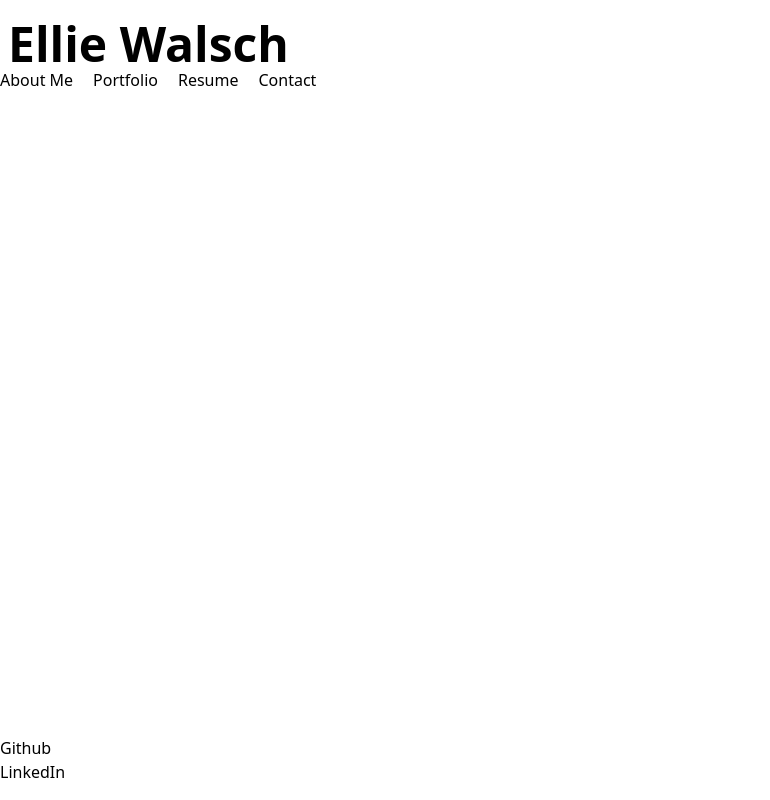
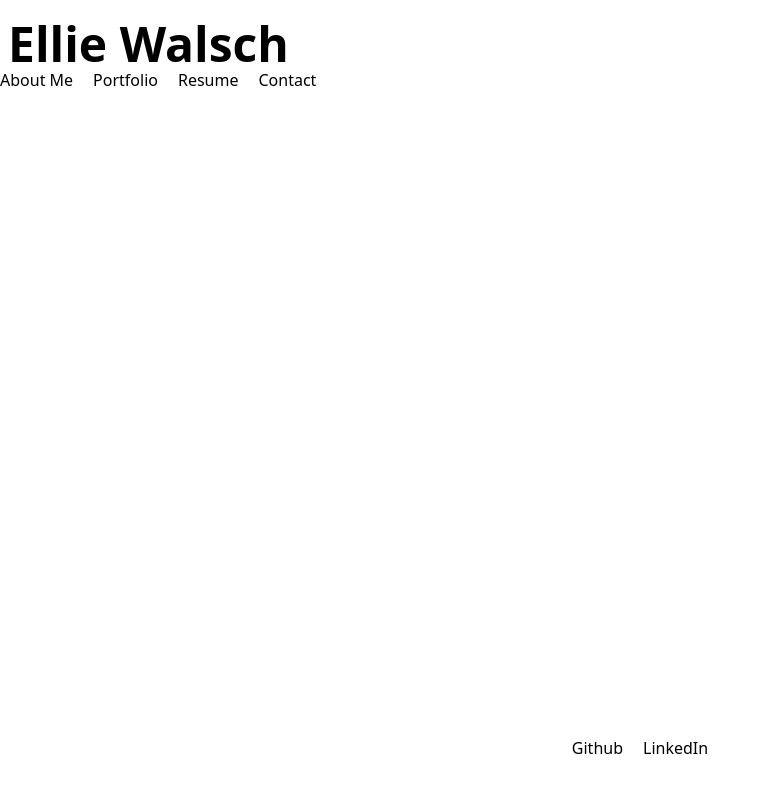
Before and after one commit to EllieWalsch/react-portfolio, a React (Vite) app: page / in a window 1280 px wide. Shown: the whole page, without its empty margins (0-770 px from the left). Built offline with nearby package versions, Linux system fonts and the light colour scheme.

Commit message:
Style footer a tiny bit

```diff
--- a/src/components/Footer.jsx
+++ b/src/components/Footer.jsx
@@ -1,7 +1,7 @@
 export default function Footer() {
   return (
     <footer className="absolute inset-x-0 bottom-0 h-16">
-      <ul>
+      <ul className="flex flex-row justify-center gap-5">
         <li>
           <a
             href="https://github.com/EllieWalsch"
```
